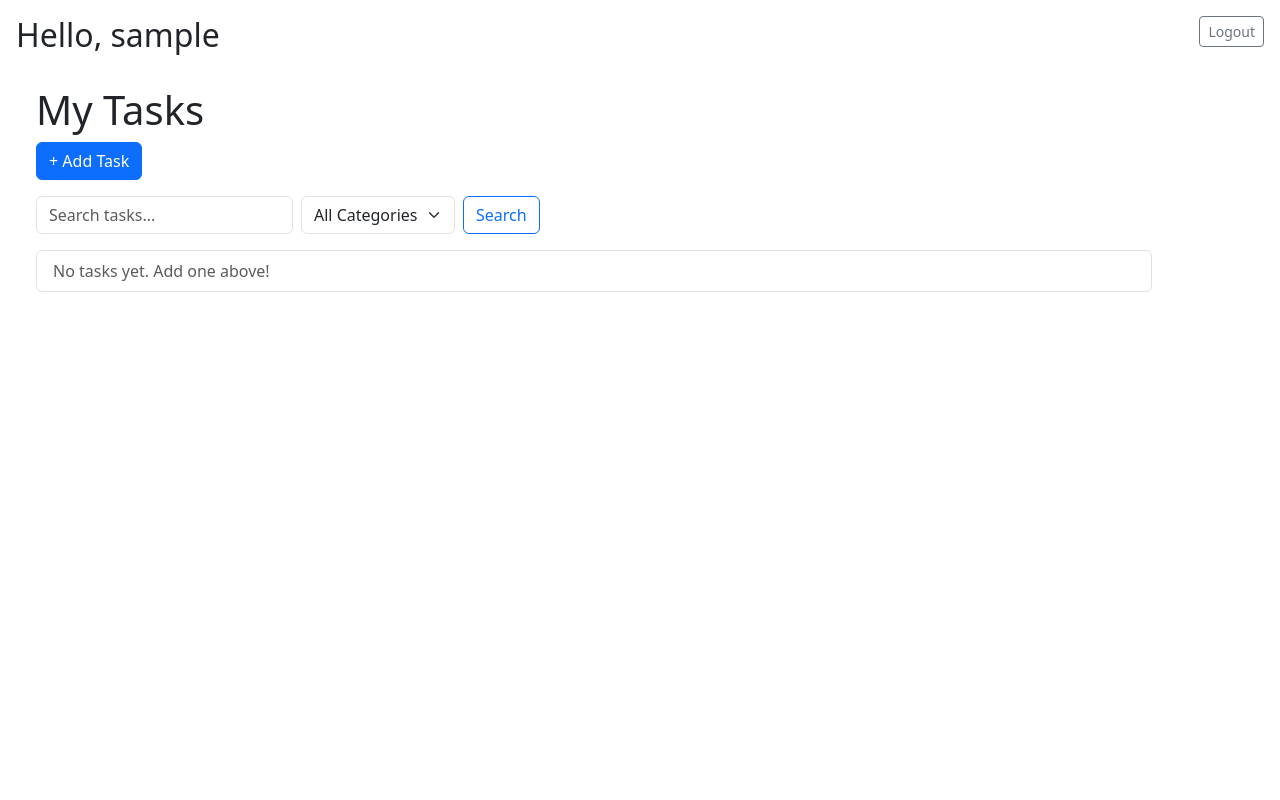
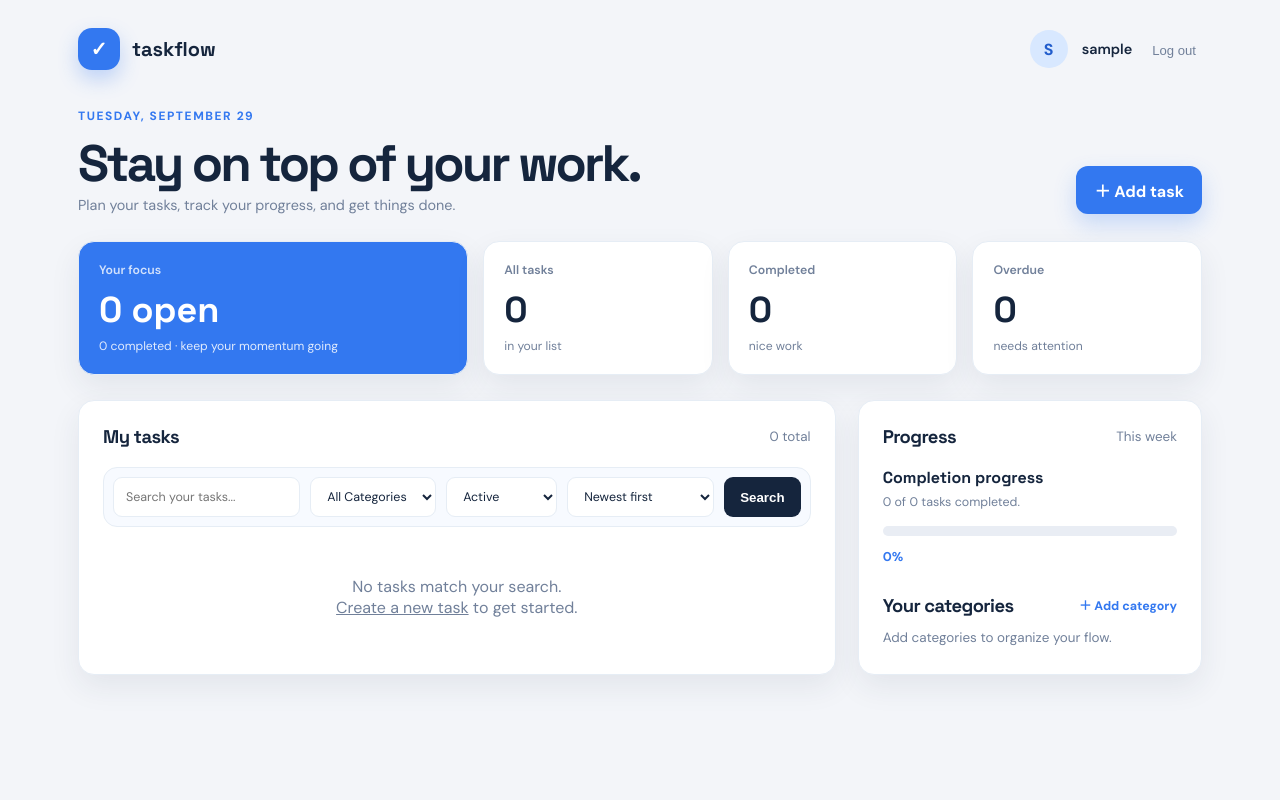
Before and after one commit to priyacha123/to-do-app, a Django app: page / in a window 1280 px wide. Run offline with Django 5.2, Linux system fonts and the light colour scheme; the visitor is signed in with stand-in values (Sample User, id 1); data that the repository does not hold is empty.

Commit message:
improve the overall UI of the app

```diff
--- /dev/null
+++ b/todos/static/todos/styles.css
@@ -0,0 +1,146 @@
+@import url('https://fonts.googleapis.com/css2?family=DM+Sans:wght@400;500;600;700&family=Space+Grotesk:wght@500;600;700&display=swap');
+
+:root {
+    --ink: #15253d;
+    --muted: #71809a;
+    --line: #e6edf5;
+    --blue: #3378f0;
+    --blue-dark: #225dcc;
+    --surface: #ffffff;
+    --soft: #f5f7fb;
+    --shadow: 0 12px 30px rgba(35, 52, 78, .08);
+}
+
+* { box-sizing: border-box; }
+
+body {
+    min-height: 100vh;
+    margin: 0;
+    color: var(--ink);
+    font-family: 'DM Sans', sans-serif;
+    background: #f3f5f9;
+}
+
+h1, h2, h3, .brand { font-family: 'Space Grotesk', sans-serif; }
+a { color: inherit; }
+
+.app-shell { min-height: 100vh; }
+.topbar {
+    align-items: center;
+    display: flex;
+    justify-content: space-between;
+    max-width: 1180px;
+    margin: 0 auto;
+    padding: 28px 28px 18px;
+}
+.brand { align-items: center; display: flex; gap: 12px; font-size: 1.25rem; font-weight: 700; text-decoration: none; }
+.brand-mark {
+    align-items: center; background: var(--blue);
+    border-radius: 14px; box-shadow: 0 9px 20px rgba(51, 120, 240, .28);
+    color: white; display: inline-flex; font-size: 1.25rem; height: 42px; justify-content: center; width: 42px;
+}
+.user-menu { align-items: center; display: flex; gap: 14px; }
+.avatar { align-items: center; background: #d8e8ff; border-radius: 50%; color: var(--blue-dark); display: inline-flex; font-weight: 700; height: 38px; justify-content: center; width: 38px; }
+.user-name { font-size: .9rem; font-weight: 600; }
+.logout { color: var(--muted); font-size: .82rem; text-decoration: none; }
+.logout:hover { color: var(--blue); }
+
+.dashboard { margin: 0 auto; max-width: 1180px; padding: 20px 28px 54px; }
+.welcome { align-items: end; display: flex; justify-content: space-between; margin-bottom: 27px; }
+.eyebrow { color: var(--blue); font-size: .75rem; font-weight: 700; letter-spacing: .13em; text-transform: uppercase; }
+.welcome h1 { font-size: clamp(2rem, 4vw, 3.25rem); letter-spacing: -.055em; margin: 7px 0 0; }
+.date-label { color: var(--muted); font-size: .9rem; }
+.reminder-banner { background: #fff8e6; border: 1px solid #f2d795; border-radius: 12px; color: #765813; font-size: .84rem; margin-bottom: 20px; padding: 13px 16px; }
+.primary-btn {
+    background: var(--blue); border: 0; border-radius: 12px;
+    box-shadow: 0 10px 22px rgba(51, 120, 240, .23); color: white; font-weight: 700;
+    padding: 12px 18px; text-decoration: none; transition: transform .18s ease, box-shadow .18s ease;
+}
+.primary-btn:hover { box-shadow: 0 14px 28px rgba(51, 120, 240, .3); color: white; transform: translateY(-2px); }
+
+.summary-grid { display: grid; gap: 15px; grid-template-columns: 1.7fr repeat(3, 1fr); margin-bottom: 25px; }
+.summary-card, .panel { background: var(--surface); border: 1px solid var(--line); border-radius: 16px; box-shadow: var(--shadow); }
+.summary-card { min-height: 126px; padding: 20px; }
+.summary-card.main { background: var(--blue); color: white; }
+.summary-card .label { color: var(--muted); font-size: .77rem; font-weight: 600; }
+.summary-card.main .label { color: rgba(255, 255, 255, .78); }
+.summary-card .metric { font-family: 'Space Grotesk', sans-serif; font-size: 2.25rem; font-weight: 700; line-height: 1; margin-top: 14px; }
+.summary-card .helper { color: var(--muted); font-size: .76rem; margin-top: 10px; }
+.summary-card.main .helper { color: rgba(255, 255, 255, .85); }
+.content-grid { display: grid; gap: 22px; grid-template-columns: minmax(0, 1.65fr) minmax(250px, .75fr); }
+.panel { padding: 24px; }
+.panel-heading { align-items: center; display: flex; justify-content: space-between; margin-bottom: 19px; }
+.panel-heading h2 { font-size: 1.15rem; letter-spacing: -.03em; margin: 0; }
+.panel-heading .add-category { color: var(--blue); font-size: .78rem; font-weight: 700; text-decoration: none; }
+.panel-heading .add-category:hover { text-decoration: underline; }
+.muted { color: var(--muted); font-size: .84rem; }
+
+.filters { background: #f7faff; border: 1px solid var(--line); border-radius: 14px; display: flex; gap: 10px; margin-bottom: 17px; padding: 9px; }
+.filters input, .filters select { background: white; border: 1px solid var(--line); border-radius: 9px; color: var(--ink); font-family: inherit; font-size: .78rem; min-width: 0; padding: 10px 12px; }
+.filters input { flex: 1; }
+.filter-btn { background: var(--ink); border: 0; border-radius: 9px; color: white; font-weight: 600; padding: 0 16px; }
+.task-list { display: grid; gap: 10px; }
+.task-item { align-items: center; border: 1px solid var(--line); border-radius: 14px; display: flex; gap: 13px; justify-content: space-between; padding: 14px 15px; transition: border-color .18s ease, transform .18s ease; }
+.task-item:hover { border-color: #b8d3ff; transform: translateX(2px); }
+.task-item.done { background: #fbfcfe; }
+.task-main { align-items: center; display: flex; gap: 12px; min-width: 0; }
+.task-main > form { margin: 0; }
+.check { align-items: center; background: white; border: 1.5px solid #bdd0e9; border-radius: 50%; color: white; cursor: pointer; display: inline-flex; flex: 0 0 24px; height: 24px; justify-content: center; padding: 0; text-decoration: none; width: 24px; }
+.check.checked { background: #54bb94; border-color: #54bb94; font-size: .78rem; }
+.task-title { font-size: .92rem; font-weight: 600; overflow: hidden; text-overflow: ellipsis; white-space: nowrap; }
+.done .task-title { color: #9aa8bb; text-decoration: line-through; }
+.task-meta { align-items: center; display: flex; flex-wrap: wrap; gap: 8px; margin-top: 5px; }
+.category { background: #e9f2ff; border-radius: 20px; color: #3973c7; font-size: .68rem; font-weight: 700; padding: 4px 8px; }
+.priority, .recurring, .reminder { border-radius: 20px; font-size: .68rem; font-weight: 700; padding: 4px 8px; }
+.priority-low { background: #edf7f1; color: #37815d; }
+.priority-medium { background: #fff6df; color: #987124; }
+.priority-high { background: #ffeded; color: #c44c58; }
+.recurring { background: #f0edff; color: #6c5bb5; }
+.reminder { background: #fff0d5; color: #a26e10; }
+.due { color: var(--muted); font-size: .7rem; }
+.due.overdue { color: #e56868; font-weight: 700; }
+.task-actions { display: flex; gap: 8px; }
+.icon-btn { border: 0; color: #91a0b4; font-size: .8rem; text-decoration: none; }
+.icon-btn:hover { color: var(--blue); }
+.empty-state { color: var(--muted); padding: 32px 10px; text-align: center; }
+
+.progress-wrap { margin-bottom: 28px; }
+.progress-bar { background: #e9edf4; border-radius: 99px; height: 10px; margin: 14px 0 9px; overflow: hidden; }
+.progress-fill { background: var(--blue); border-radius: inherit; height: 100%; }
+.progress-value { color: var(--blue); font-size: .8rem; font-weight: 700; }
+.progress-copy h3 { font-size: 1rem; margin: 0 0 5px; }
+.progress-copy p { color: var(--muted); font-size: .78rem; line-height: 1.5; margin: 0; }
+.section-label { color: var(--muted); font-size: .7rem; font-weight: 700; letter-spacing: .1em; text-transform: uppercase; }
+.category-list { display: grid; gap: 9px; margin-top: 12px; }
+.category-row { align-items: center; background: #f7faff; border-radius: 10px; color: #50627b; display: flex; font-size: .82rem; justify-content: space-between; padding: 11px 12px; }
+.category-row strong { color: var(--blue); }
+.pagination { display: flex; gap: 10px; margin: 18px 0 0; }
+.pagination a { color: var(--blue); font-size: .8rem; text-decoration: none; }
+
+.auth-wrap { align-items: center; display: flex; justify-content: center; min-height: calc(100vh - 90px); padding: 30px; }
+.auth-card { background: var(--surface); border: 1px solid var(--line); border-radius: 16px; box-shadow: var(--shadow); max-width: 460px; padding: 38px; width: 100%; }
+.auth-card h1 { font-size: 2rem; margin: 0 0 8px; }
+.auth-card > p { color: var(--muted); font-size: .88rem; }
+.form-control, .form-select, .auth-card input { border: 1px solid var(--line); border-radius: 10px; padding: 11px 13px; width: 100%; }
+.auth-card label { display: block; font-size: .82rem; font-weight: 600; margin: 15px 0 6px; }
+.helptext, .auth-card ul { color: var(--muted); font-size: .75rem; }
+.danger-card { margin: 60px auto; max-width: 560px; }
+
+@media (max-width: 850px) {
+    .summary-grid { grid-template-columns: repeat(2, 1fr); }
+    .summary-card.main { grid-column: span 2; }
+    .content-grid { grid-template-columns: 1fr; }
+}
+@media (max-width: 560px) {
+    .topbar, .dashboard { padding-left: 18px; padding-right: 18px; }
+    .welcome { align-items: start; flex-direction: column; gap: 16px; }
+    .summary-grid { grid-template-columns: 1fr 1fr; }
+    .summary-card.main { grid-column: span 2; }
+    .summary-card { padding: 15px; }
+    .filters { flex-wrap: wrap; }
+    .filters input, .filters select { flex: 1 1 100%; width: 100%; }
+    .filter-btn { min-height: 38px; width: 100%; }
+    .task-item { align-items: flex-start; }
+    .task-actions { flex-direction: column; }
+    .user-name { display: none; }
+}
--- a/todos/templates/todos/base.html
+++ b/todos/templates/todos/base.html
@@ -3,22 +3,24 @@
 <head>
     <meta charset="UTF-8">
     <meta name="viewport" content="width=device-width, initial-scale=1.0">
-    <title>{% block title %}To-Do App{% endblock %}</title>
-    <link rel="stylesheet" href="https://cdn.jsdelivr.net/npm/bootstrap@5.3.0/dist/css/bootstrap.min.css">
+    <title>{% block title %}Taskflow{% endblock %}</title>
+    {% load static %}
+    <link rel="stylesheet" href="{% static 'todos/styles.css' %}">
 </head>
-<body>
-    <div class="d-flex justify-content-between m-3">
-    <h2>Hello, {{ user.username }}</h2>
-
-    {% comment %} logout button {% endcomment %}
-    <form method="POST" action="{% url 'logout' %}" class="d-inline">
-    {% csrf_token %}
-    <button type="submit" class="btn btn-sm btn-outline-secondary">Logout</button>
-</form>
-</div>
-<div class="container m-4">
-    {% block content %}
-    {% endblock %}
-</div>
+<body class="app-shell">
+    {% if user.is_authenticated %}
+    <header class="topbar">
+        <a class="brand" href="{% url 'task_list' %}"><span class="brand-mark">✓</span> taskflow</a>
+        <div class="user-menu">
+            <span class="avatar">{{ user.username|first|upper }}</span>
+            <span class="user-name">{{ user.username }}</span>
+            <form method="POST" action="{% url 'logout' %}">
+                {% csrf_token %}
+                <button type="submit" class="logout" style="background:none;border:0;">Log out</button>
+            </form>
+        </div>
+    </header>
+    {% endif %}
+    {% block content %}{% endblock %}
 </body>
 </html>
--- a/todos/templates/todos/task_list.html
+++ b/todos/templates/todos/task_list.html
@@ -1,65 +1,87 @@
 {% extends 'todos/base.html' %}
-{% load tz %}
+{% block title %}Dashboard · Taskflow{% endblock %}
 
 {% block content %}
-<h1>My Tasks</h1>
-<a href="{% url 'task_create' %}" class="btn btn-primary mb-3">+ Add Task</a>
+<main class="dashboard">
+    <section class="welcome">
+        <div><div class="eyebrow">{% now "l, F j" %}</div><h1>Stay on top of your work.</h1><div class="date-label">Plan your tasks, track your progress, and get things done.</div></div>
+        <a href="{% url 'task_create' %}" class="primary-btn">＋ Add task</a>
+    </section>
 
-<form method="GET" class="row g-2 mb-3">
-    <div class="col-auto">
-        <input type="text" name="q" value="{{ query|default:'' }}" placeholder="Search tasks..." class="form-control">
-    </div>
-    <div class="col-auto">
-        <select name="category" onchange="this.form.submit()" class="form-select">
+    <section class="summary-grid">
+        <article class="summary-card main"><div class="label">Your focus</div><div class="metric">{{ pending_tasks }} open</div><div class="helper">{{ completed_tasks }} completed · keep your momentum going</div></article>
+        <article class="summary-card"><div class="label">All tasks</div><div class="metric">{{ total_tasks }}</div><div class="helper">in your list</div></article>
+        <article class="summary-card"><div class="label">Completed</div><div class="metric">{{ completed_tasks }}</div><div class="helper">nice work</div></article>
+        <article class="summary-card"><div class="label">Overdue</div><div class="metric">{{ overdue_tasks }}</div><div class="helper">needs attention</div></article>
+    </section>
+
+    {% if reminder_tasks %}
+    <div class="reminder-banner"><strong>Reminder:</strong> {{ reminder_tasks }} task{{ reminder_tasks|pluralize }} need{{ reminder_tasks|pluralize:"s," }} your attention.</div>
+    {% endif %}
+
+    <div class="content-grid">
+    <section class="panel">
+        <div class="panel-heading"><h2>My tasks</h2><span class="muted">{{ total_tasks }} total</span></div>
+        <form method="GET" class="filters">
+            <input type="text" name="q" value="{{ query|default:'' }}" placeholder="Search your tasks...">
+            <select name="category" onchange="this.form.submit()">
             <option value="">All Categories</option>
             {% for cat in categories %}
                 <option value="{{ cat.id }}" {% if request.GET.category == cat.id|stringformat:"s" %}selected{% endif %}>
                     {{ cat.name }}
                 </option>
             {% endfor %}
-        </select>
-    </div>
-    <div class="col-auto">
-        <button type="submit" class="btn btn-outline-primary">Search</button>
-    </div>
-</form>
-
-<ul class="list-group">
+            </select>
+            <select name="status" onchange="this.form.submit()" aria-label="Filter by status">
+                <option value="active" {% if status == 'active' %}selected{% endif %}>Active</option>
+                <option value="today" {% if status == 'today' %}selected{% endif %}>Due today</option>
+                <option value="overdue" {% if status == 'overdue' %}selected{% endif %}>Overdue</option>
+                <option value="completed" {% if status == 'completed' %}selected{% endif %}>Completed</option>
+                <option value="all" {% if status == 'all' %}selected{% endif %}>All tasks</option>
+            </select>
+            <select name="sort" onchange="this.form.submit()" aria-label="Sort tasks">
+                <option value="newest" {% if sort == 'newest' %}selected{% endif %}>Newest first</option>
+                <option value="due_asc" {% if sort == 'due_asc' %}selected{% endif %}>Due date: earliest</option>
+                <option value="due_desc" {% if sort == 'due_desc' %}selected{% endif %}>Due date: latest</option>
+                <option value="priority" {% if sort == 'priority' %}selected{% endif %}>Priority</option>
+            </select>
+            <button type="submit" class="filter-btn">Search</button>
+        </form>
+        <div class="task-list">
     {% for task in page_obj %}
-        <li class="list-group-item d-flex justify-content-between align-items-center {% if task.completed %}text-decoration-line-through text-muted{% endif %}">
-            <span>
-                <a href="{% url 'task_toggle' task.pk %}" class="text-decoration-none">
-                    {% if task.completed %}☑{% else %}☐{% endif %}
-                </a>
-                {{ task.title }}
-                {% if task.category %}<span class="badge bg-secondary">{{ task.category.name }}</span>{% endif %}
-                {% if task.due_date %}
-                    <small class="{% if task.is_overdue %}text-danger fw-bold{% else %}text-muted{% endif %}">(due {{ task.due_date }})</small>
-                {% endif %}
-            </span>
-            <span>
-                <a href="{% url 'task_update' task.pk %}" class="btn btn-sm btn-outline-secondary">Edit</a>
-                <a href="{% url 'task_delete' task.pk %}" class="btn btn-sm btn-outline-danger">Delete</a>
-            </span>
-        </li>
+        <article class="task-item {% if task.completed %}done{% endif %}">
+            <div class="task-main">
+                <form method="POST" action="{% url 'task_toggle' task.pk %}">
+                    {% csrf_token %}
+                    <button type="submit" class="check {% if task.completed %}checked{% endif %}" aria-label="Toggle task">{% if task.completed %}✓{% endif %}</button>
+                </form>
+                <div><div class="task-title">{{ task.title }}</div><div class="task-meta"><span class="priority priority-{{ task.priority }}">{{ task.get_priority_display }}</span>{% if task.category %}<span class="category">{{ task.category.name }}</span>{% endif %}{% if task.due_date %}<span class="due {% if task.is_overdue %}overdue{% endif %}">Due {{ task.due_date|date:"M j" }}</span>{% endif %}{% if task.recurrence != 'none' %}<span class="recurring">↻ {{ task.get_recurrence_display }}</span>{% endif %}{% if task.is_reminder_due %}<span class="reminder">Reminder due</span>{% elif task.reminder_at %}<span class="reminder">Reminder set</span>{% endif %}</div></div>
+            </div>
+            <div class="task-actions"><a href="{% url 'task_update' task.pk %}" class="icon-btn">Edit</a><a href="{% url 'task_delete' task.pk %}" class="icon-btn">Delete</a></div>
+        </article>
     {% empty %}
-        <li class="list-group-item text-muted">No tasks yet. Add one above!</li>
+        <div class="empty-state">No tasks match your search.<br><a href="{% url 'task_create' %}">Create a new task</a> to get started.</div>
     {% endfor %}
-</ul>
+        </div>
 
 {% if page_obj.has_other_pages %}
-<nav>
-    <ul class="pagination">
+<nav class="pagination">
         {% if page_obj.has_previous %}
-            <li class="page-item"><a class="page-link" href="?page={{ page_obj.previous_page_number }}{% if query %}&q={{ query }}{% endif %}{% if request.GET.category %}&category={{ request.GET.category }}{% endif %}">Previous</a></li>
+            <a href="?page={{ page_obj.previous_page_number }}{% if query %}&q={{ query }}{% endif %}{% if request.GET.category %}&category={{ request.GET.category }}{% endif %}&status={{ status }}&sort={{ sort }}">← Previous</a>
         {% endif %}
-
-        <li class="page-item disabled"><span class="page-link">Page {{ page_obj.number }} of {{ page_obj.paginator.num_pages }}</span></li>
-
+        <span class="muted">Page {{ page_obj.number }} of {{ page_obj.paginator.num_pages }}</span>
         {% if page_obj.has_next %}
-            <li class="page-item"><a class="page-link" href="?page={{ page_obj.next_page_number }}{% if query %}&q={{ query }}{% endif %}{% if request.GET.category %}&category={{ request.GET.category }}{% endif %}">Next</a></li>
+            <a href="?page={{ page_obj.next_page_number }}{% if query %}&q={{ query }}{% endif %}{% if request.GET.category %}&category={{ request.GET.category }}{% endif %}&status={{ status }}&sort={{ sort }}">Next →</a>
         {% endif %}
-    </ul>
 </nav>
 {% endif %}
+    </section>
+    <aside class="panel">
+        <div class="panel-heading"><h2>Progress</h2><span class="muted">This week</span></div>
+        <div class="progress-wrap"><div class="progress-copy"><h3>Completion progress</h3><p>{{ completed_tasks }} of {{ total_tasks }} tasks completed.</p></div><div class="progress-bar"><div class="progress-fill" style="width: {{ progress }}%;"></div></div><span class="progress-value">{{ progress }}%</span></div>
+        <div class="panel-heading" style="margin-top: 26px; margin-bottom: 12px;"><h2>Your categories</h2><a class="add-category" href="{% url 'category_create' %}">＋ Add category</a></div>
+        <div class="category-list">{% for cat in categories %}<div class="category-row"><span>{{ cat.name }}</span><strong>{{ cat.task_count }}</strong></div>{% empty %}<div class="muted">Add categories to organize your flow.</div>{% endfor %}</div>
+    </aside>
+    </div>
+</main>
 {% endblock %}
--- a/todos/urls.py
+++ b/todos/urls.py
@@ -4,6 +4,7 @@ from . import views
 urlpatterns = [
     path('', views.task_list, name='task_list'),
     path('create/', views.task_create, name='task_create'),
+    path('categories/create/', views.category_create, name='category_create'),
     path('<int:pk>/edit/', views.task_update, name='task_update'),
     path('<int:pk>/delete/', views.task_delete, name='task_delete'),
     path('<int:pk>/toggle/', views.task_toggle, name='task_toggle'),
--- a/todos/views.py
+++ b/todos/views.py
@@ -1,14 +1,17 @@
 from django.shortcuts import render, redirect, get_object_or_404
 from .models import Category, Task
-from .forms import TaskForm
+from .forms import CategoryForm, TaskForm
 from django.contrib.auth.forms import UserCreationForm
 from django.contrib.auth.decorators import login_required
 from django.core.paginator import Paginator
+from django.db.models import Case, Count, IntegerField, Value, When
+from django.utils import timezone
 
 # Create your views here.
 @login_required
 def task_list(request):
-    tasks = Task.objects.filter(user=request.user)
+    all_tasks = Task.objects.filter(user=request.user)
+    tasks = all_tasks
     # render(request, template_path, context_dict)
     # The key 'tasks' is the variable name you'll use inside the HTML.
     query = request.GET.get('q')
@@ -19,17 +22,65 @@ def task_list(request):
     if category_id:
         tasks = tasks.filter(category_id=category_id)
 
-    tasks = tasks.order_by('-created_at')
+    status = request.GET.get('status', 'active')
+    if status == 'active':
+        tasks = tasks.filter(completed=False)
+    elif status == 'completed':
+        tasks = tasks.filter(completed=True)
+    elif status == 'overdue':
+        tasks = tasks.filter(completed=False, due_date__lt=timezone.now().date())
+    elif status == 'today':
+        tasks = tasks.filter(due_date=timezone.now().date())
+
+    sort = request.GET.get('sort', 'newest')
+    sort_fields = {
+        'due_asc': ('due_date', '-created_at'),
+        'due_desc': ('-due_date', '-created_at'),
+        'newest': ('-created_at',),
+    }
+    if sort == 'priority':
+        tasks = tasks.annotate(
+            priority_order=Case(
+                When(priority='high', then=Value(3)),
+                When(priority='medium', then=Value(2)),
+                When(priority='low', then=Value(1)),
+                default=Value(0),
+                output_field=IntegerField(),
+            )
+        ).order_by('-priority_order', '-created_at')
+    else:
+        tasks = tasks.order_by(*sort_fields.get(sort, sort_fields['newest']))
 
     paginator = Paginator(tasks, 5)  # 5 tasks per page
     page_number = request.GET.get('page')
     page_obj = paginator.get_page(page_number)
 
-    categories = Category.objects.filter(user=request.user)
+    categories = Category.objects.filter(user=request.user).annotate(task_count=Count('task'))
+    total_tasks = all_tasks.count()
+    completed_tasks = all_tasks.filter(completed=True).count()
+    pending_tasks = total_tasks - completed_tasks
+    overdue_tasks = all_tasks.filter(
+        completed=False,
+        due_date__lt=timezone.now().date(),
+    ).count()
+    reminder_tasks = all_tasks.filter(
+        completed=False,
+        reminder_at__lte=timezone.now(),
+    ).count()
+    progress = round((completed_tasks / total_tasks) * 100) if total_tasks else 0
+
     return render(request, 'todos/task_list.html', {
         'page_obj': page_obj,
         'categories': categories,
         'query': query,
+        'total_tasks': total_tasks,
+        'completed_tasks': completed_tasks,
+        'pending_tasks': pending_tasks,
+        'overdue_tasks': overdue_tasks,
+        'progress': progress,
+        'status': status,
+        'sort': sort,
+        'reminder_tasks': reminder_tasks,
     })
 
 @login_required
@@ -73,10 +124,49 @@ def task_delete(request, pk):
 
 @login_required
 def task_toggle(request, pk):
+    if request.method != 'POST':
+        return redirect('task_list')
+
     task = get_object_or_404(Task, pk=pk, user=request.user)
+    was_completed = task.completed
     task.completed = not task.completed
     task.save()
+
+    # A reminder never creates another task. Only an explicitly recurring
+    # task with a due date gets its next occurrence.
+    if (
+        not was_completed
+        and task.completed
+        and task.due_date
+        and not task.reminder_at
+        and task.recurrence in {'daily', 'weekly', 'monthly'}
+    ):
+        next_due_date = task.next_due_date()
+        if next_due_date:
+            Task.objects.create(
+                user=task.user,
+                category=task.category,
+                title=task.title,
+                due_date=next_due_date,
+                priority=task.priority,
+                recurrence=task.recurrence,
+            )
     return redirect('task_list')
+
+
+@login_required
+def category_create(request):
+    if request.method == 'POST':
+        form = CategoryForm(request.POST)
+        if form.is_valid():
+            category = form.save(commit=False)
+            category.user = request.user
+            category.save()
+            return redirect('task_list')
+    else:
+        form = CategoryForm()
+    return render(request, 'todos/category_form.html', {'form': form})
+
 
 def signup(request):
     if request.method == 'POST':
```
Also changed, not shown: todos/forms.py (+15 -2 lines), todos/models.py (+39 -0 lines), todos/templates/todos/category_form.html (added, +19 -0 lines), todos/templates/todos/login.html (+11 -7 lines), todos/templates/todos/signup.html (+10 -6 lines), todos/templates/todos/task_confirm_delete.html (+10 -6 lines), todos/templates/todos/task_form.html (+11 -7 lines), todos/tests.py (+84 -1 lines), todos/migrations/0005_task_priority_task_recurrence_task_reminder_at.py (added).
